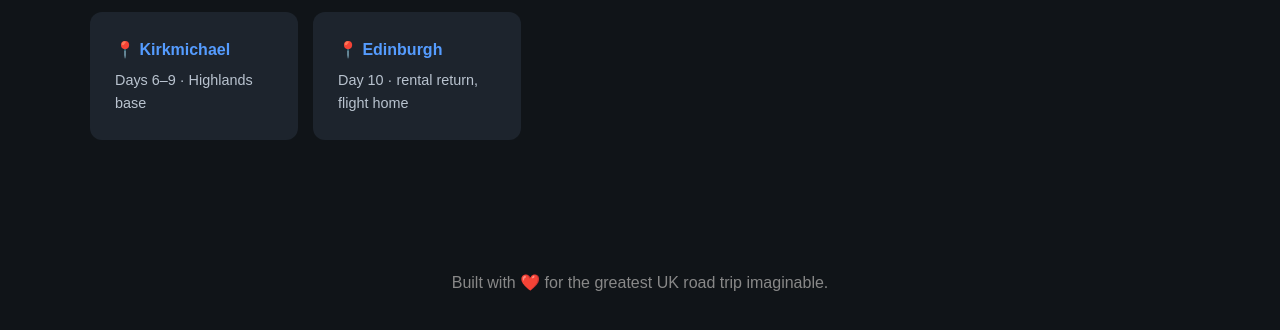
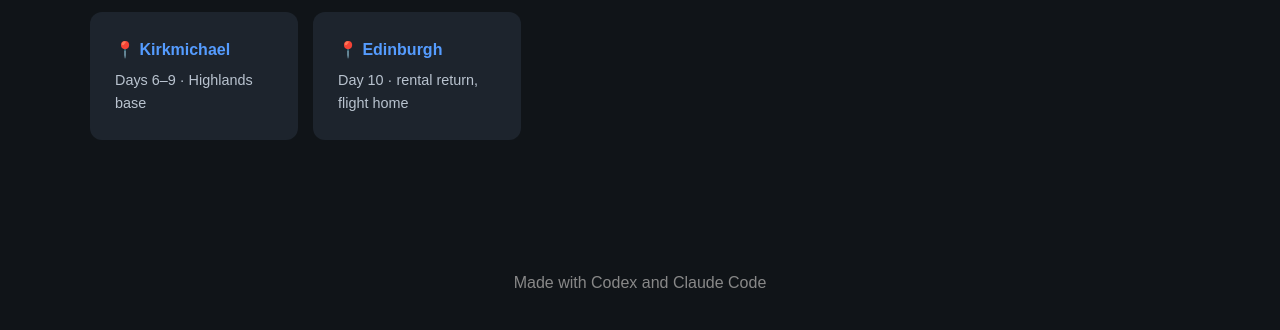
Before and after one commit to Aidan-2020/uk-road-trip-2026, a plain HTML site: page map.html in a window 1280 px wide. Shown: the part 1056-1386 px from the top of the page. Drawn offline with nearby package versions, Linux system fonts and the light colour scheme.

Commit message:
Update map.html

```diff
--- a/map.html
+++ b/map.html
@@ -82,7 +82,7 @@
     </section>
 
     <footer>
-        Built with ❤️ for the greatest UK road trip imaginable.
+        Made with Codex and Claude Code
     </footer>
 
     <script src="https://cdnjs.cloudflare.com/ajax/libs/leaflet/1.9.4/leaflet.min.js"></script>
```
